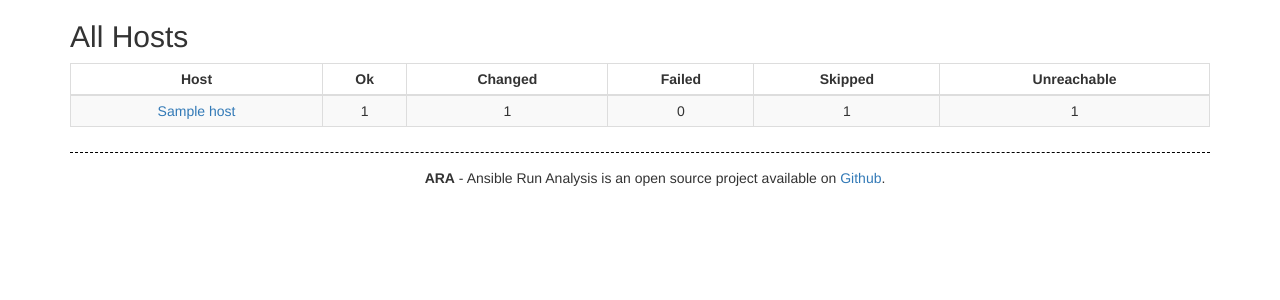
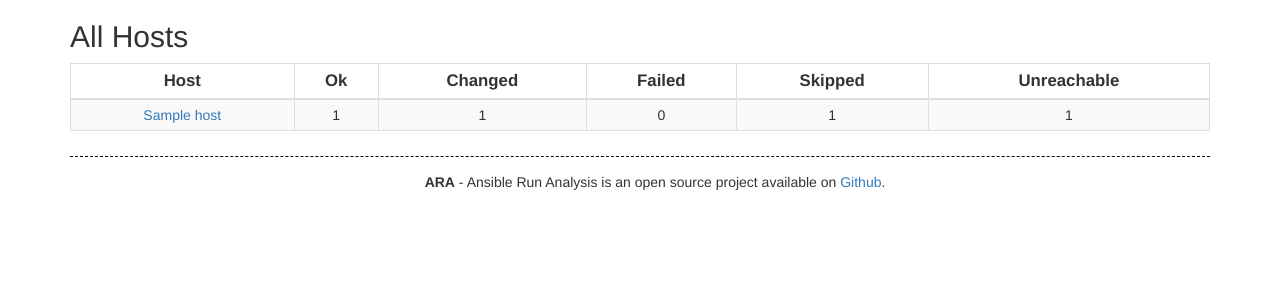
Before and after one commit to ansible-community/ara, a Flask app: page /host in a window 1280 px wide. Shown: the part 52-352 px from the top of the page. Run offline with Flask 2, Linux system fonts and the light colour scheme; tables that the repository leaves empty hold one stand-in row (values such as "Sample post"); parts of the project's set-up code (start-up, migrations or seed data) failed here and were passed over; some libraries are stand-ins or nearby versions.

Commit message:
Enlarge header fonts

```diff
--- a/ara/static/css/ara.css
+++ b/ara/static/css/ara.css
@@ -34,6 +34,10 @@ ol.breadcrumb {
 }
 
 /* Table styling */
+.table th {
+    font-size: 120%;
+}
+
 .summary table, .summary th, .summary td {
     text-align: center;
 }
```
